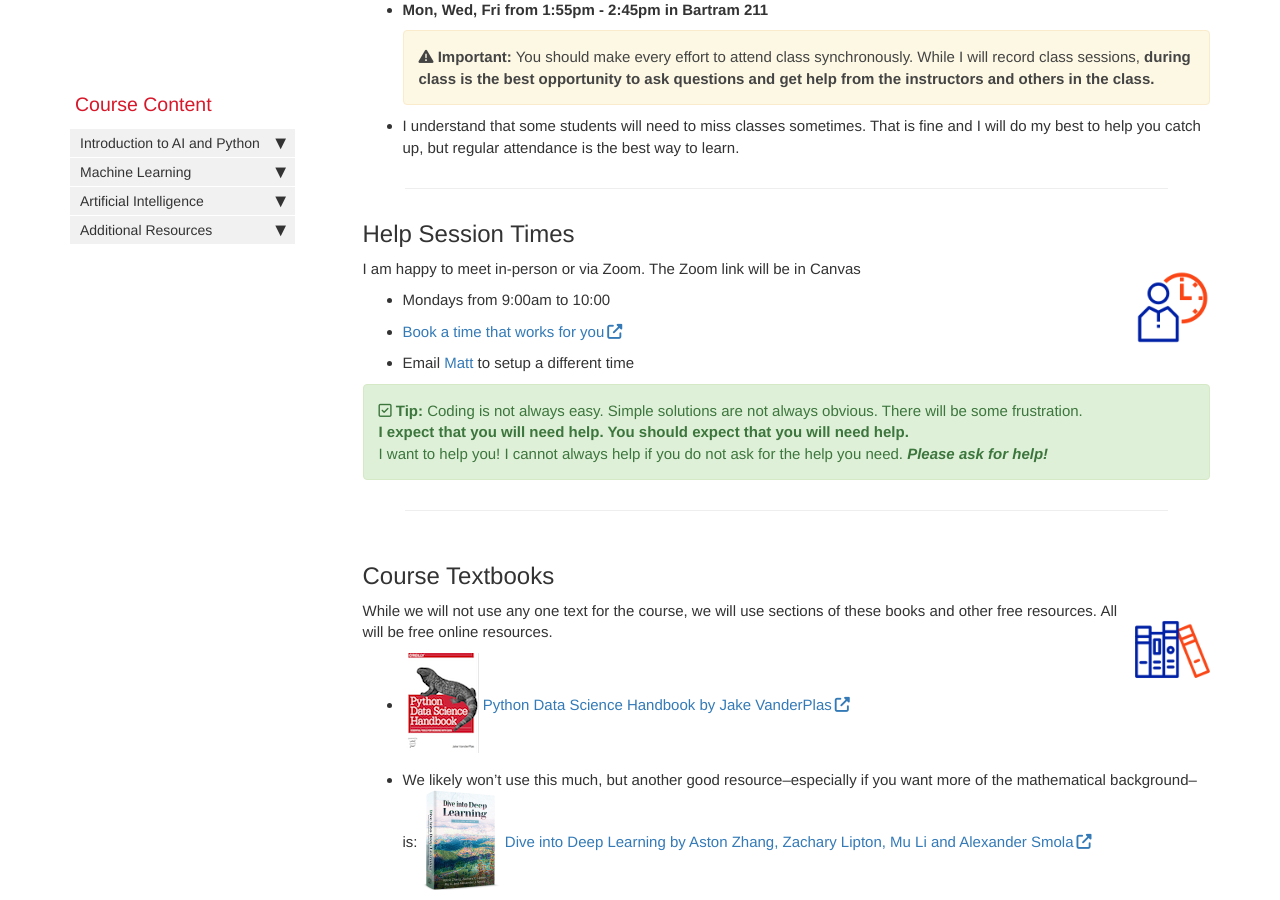
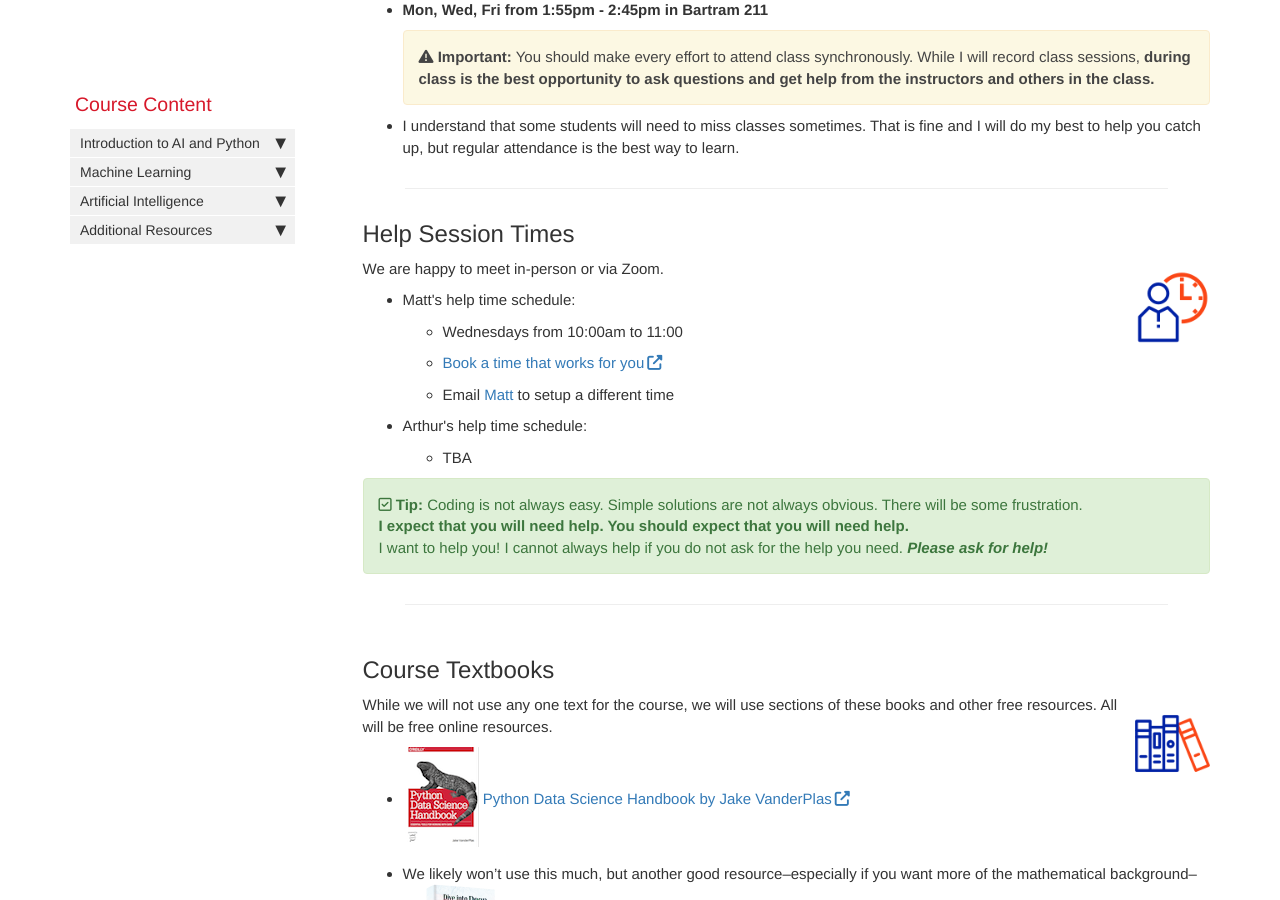
Before and after one commit to AIBiology/aibiology.github.io, a Jekyll site: the page built from index.md, in a window 1280 px wide and 900 px high, scrolled down 2379 px. Built offline with Jekyll 4.4.1, drawn with Linux system fonts in a browser that asks for light colours; nearby versions of some CDN libraries; comment, search, counter and statistics services are not loaded.

Commit message:
Update office hours

```diff
--- a/_includes/custom/office_hours.html
+++ b/_includes/custom/office_hours.html
@@ -3,11 +3,18 @@
 
   {% include image.html file='office_hours.png' alt="Help Session icon" position="right" max-width=75 %}
 
-  I am happy to meet in-person or via Zoom. The Zoom link will be in Canvas
+  We are happy to meet in-person or via Zoom.
   <ul>
-    <li>Mondays from 9:00am to 10:00</li>
-    <li><a href="https://outlook.office.com/bookwithme/user/0bd1687e44034e889ceca87e1df2e994@ufl.edu?anonymous&ep=plink">Book a time that works for you</a></li>
-    <li>Email <a href="mailto:magitz@ufl.edu?subject=AI%20in%20Biology%20help%20request">Matt</a> to setup a different time</li>
+    <li>Matt's help time schedule:</li>
+       <ul>
+        <li>Wednesdays from 10:00am to 11:00</li>
+        <li><a href="https://outlook.office.com/bookwithme/user/0bd1687e44034e889ceca87e1df2e994@ufl.edu?anonymous&ep=plink">Book a time that works for you</a></li>
+        <li>Email <a href="mailto:magitz@ufl.edu?subject=AI%20in%20Biology%20help%20request">Matt</a> to setup a different time</li>
+       </ul>
+    <li> Arthur's help time schedule:</li>
+       <ul>
+        <li>TBA</li>
+       </ul>
   </ul>
 
 </div>
```
